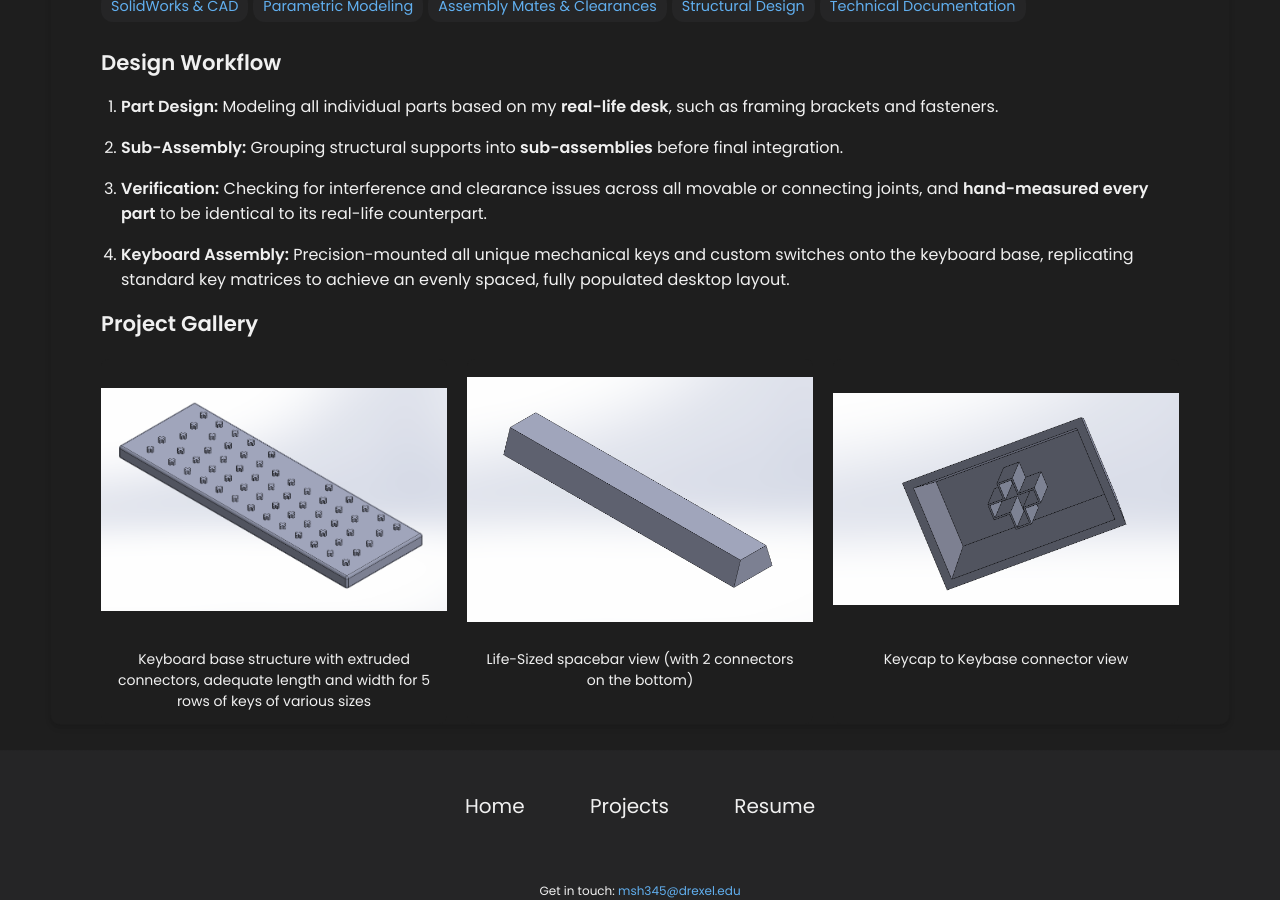
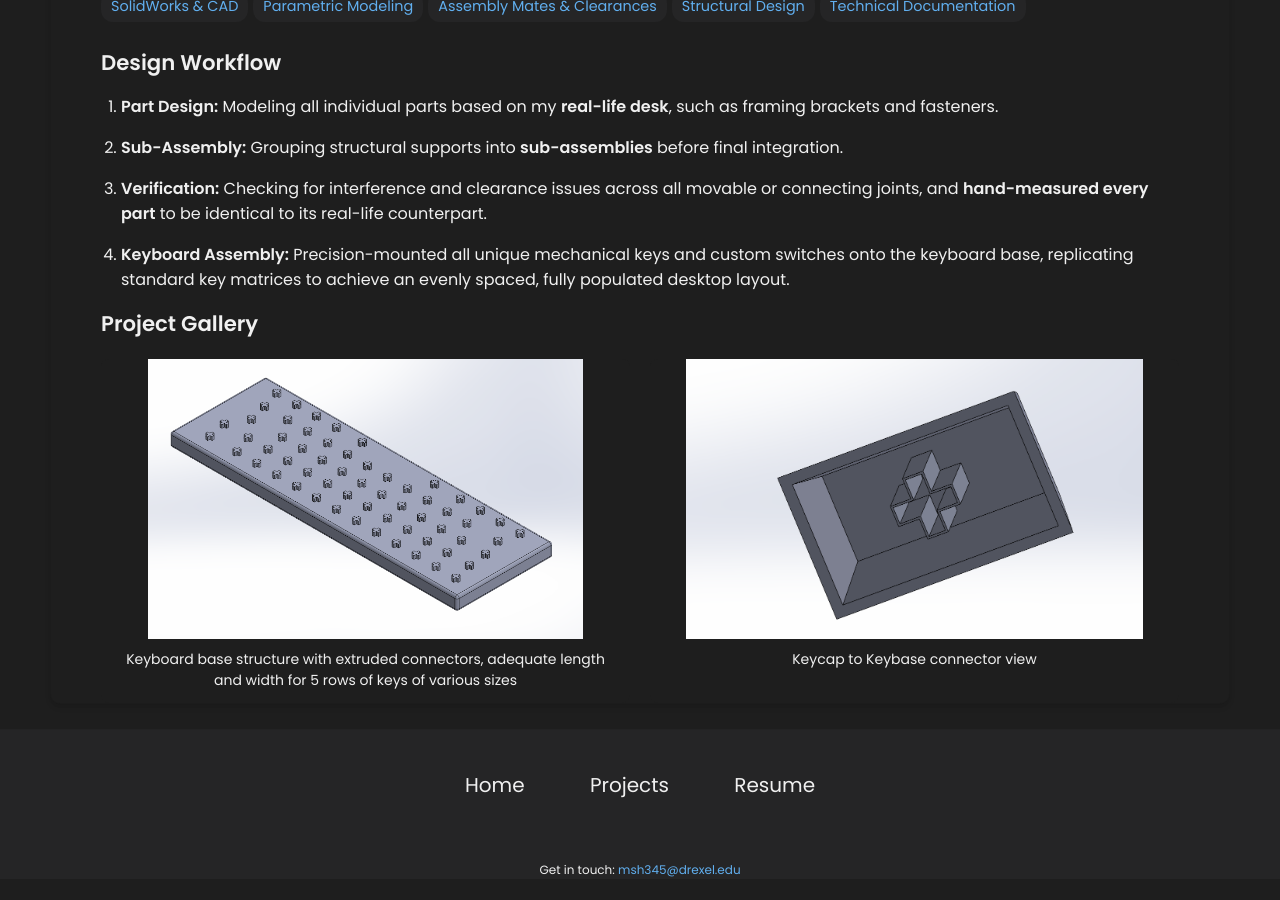
Before and after one commit to MuHasOfficial/MuHasOfficial.github.io, a Jekyll site: the page built from _projects/deskmodel/index.md, in a window 1280 px wide and 900 px high, scrolled down 672 px. Built offline with Jekyll 4.4.1, drawn with Linux system fonts in a browser that asks for light colours; after the commit the page ends 1551 px from its top, so only the background shows below that.

Commit message:
Remove spacebar image and caption
Removed spacebar image and its caption from the document.

```diff
--- a/_projects/deskmodel/index.md
+++ b/_projects/deskmodel/index.md
@@ -31,13 +31,6 @@ main-image: /desktopkey.png
   </figure>
 
   <figure style="text-align: center; margin: 0; background-color: #1e1e1e; border-radius: 8px; padding-bottom: 12px; overflow: hidden;">
-    <img src="/{{ folder_path }}/spacebar.png" alt="Spacebar Detail" style="width: 100%; height: 280px; object-fit: contain; background-color: #1e1e1e; display: block;">
-    <figcaption style="margin-top: 10px; font-size: 14px; color: #f0f0f0; padding: 0 10px;">
-      Life-Sized spacebar view (with 2 connectors on the bottom)
-    </figcaption>
-  </figure>
-
-  <figure style="text-align: center; margin: 0; background-color: #1e1e1e; border-radius: 8px; padding-bottom: 12px; overflow: hidden;">
     <img src="/{{ folder_path }}/connect.png" alt="Connector Design" style="width: 100%; height: 280px; object-fit: contain; background-color: #1e1e1e; display: block;">
     <figcaption style="margin-top: 10px; font-size: 14px; color: #f0f0f0; padding: 0 10px;">
       Keycap to Keybase connector view
```
